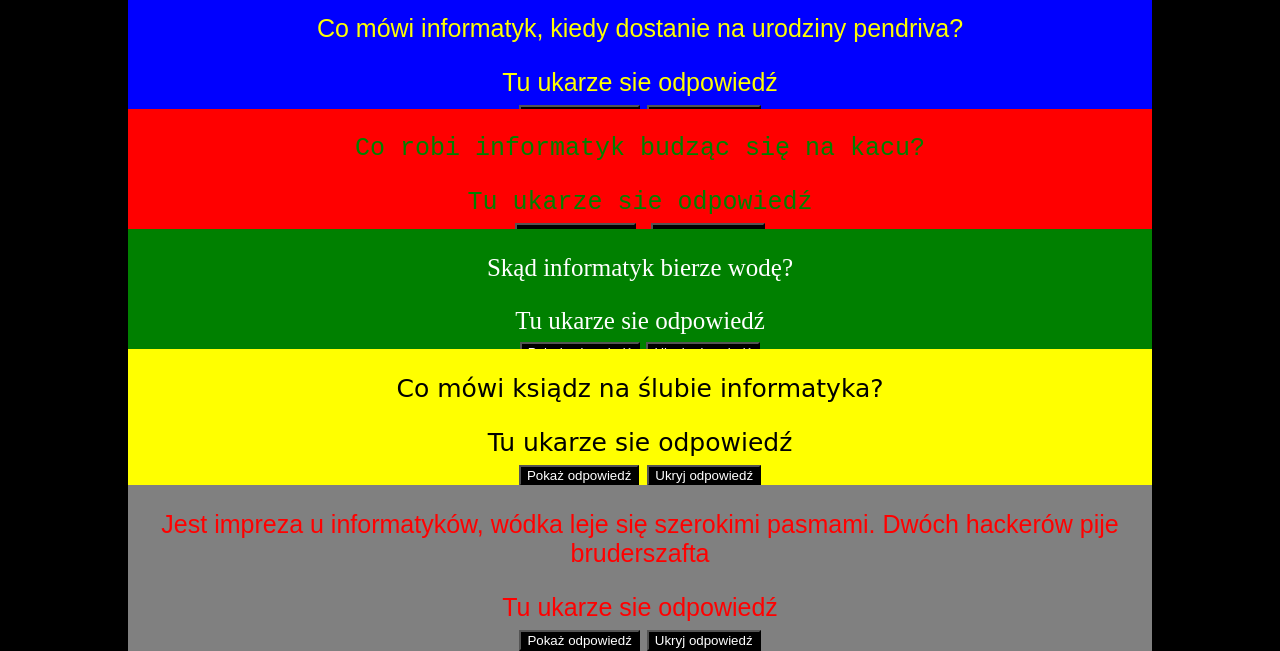
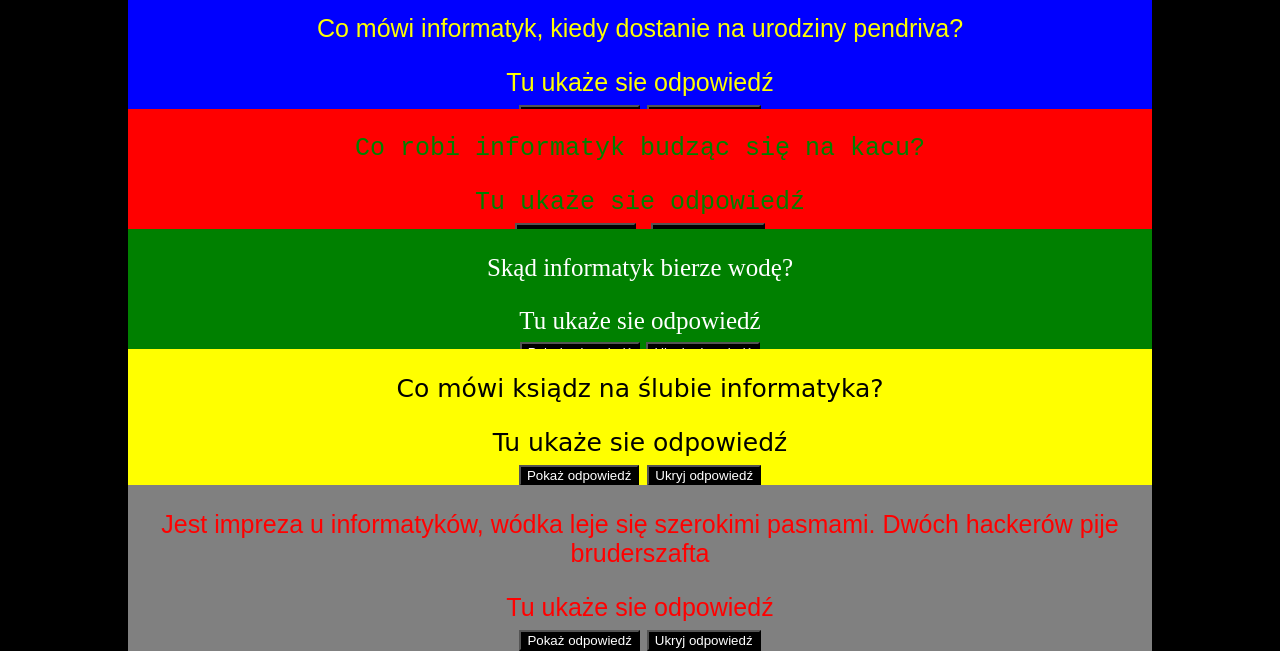
Before and after one commit to kekeszniki/w004, a plain HTML site: page index.html in a window 1280 px wide. Shown: the part 171-822 px from the top of the page. Drawn offline with Linux system fonts and the light colour scheme.

Commit message:
Update index.html

```diff
--- a/index.html
+++ b/index.html
@@ -47,31 +47,31 @@
     <h2>Skrypt 1</h2>
     <div class="A">
         <p>Co mówi informatyk, kiedy dostanie na urodziny pendriva?</p>
-        <div id="odp1">Tu ukarze sie odpowiedź</div>
+        <div id="odp1">Tu ukaże sie odpowiedź</div>
         <button onclick="f1()">Pokaż odpowiedź</button>
         <button onclick="f2()">Ukryj odpowiedź</button>
     </div>
     <div class="B">
         <p>Co robi informatyk budząc się na kacu?</p>
-        <div id="odp2">Tu ukarze sie odpowiedź</div>
+        <div id="odp2">Tu ukaże sie odpowiedź</div>
         <button onclick="f3()">Pokaż odpowiedź</button>
         <button onclick="f4()">Ukryj odpowiedź</button>
     </div>
     <div class="C">
         <p>Skąd informatyk bierze wodę?</p>
-        <div id="odp3">Tu ukarze sie odpowiedź</div>
+        <div id="odp3">Tu ukaże sie odpowiedź</div>
         <button onclick="f5()">Pokaż odpowiedź</button>
         <button onclick="f6()">Ukryj odpowiedź</button>
     </div>
     <div class="D">
         <p>Co mówi ksiądz na ślubie informatyka?</p>
-        <div id="odp4">Tu ukarze sie odpowiedź</div>
+        <div id="odp4">Tu ukaże sie odpowiedź</div>
         <button onclick="f7()">Pokaż odpowiedź</button>
         <button onclick="f8()">Ukryj odpowiedź</button>
     </div>
     <div class="E">
         <p>Jest impreza u informatyków, wódka leje się szerokimi pasmami. Dwóch hackerów pije bruderszafta</p>
-        <div id="odp5">Tu ukarze sie odpowiedź</div>
+        <div id="odp5">Tu ukaże sie odpowiedź</div>
         <button onclick="f9()">Pokaż odpowiedź</button>
         <button onclick="f10()">Ukryj odpowiedź</button>
     </div>
```
